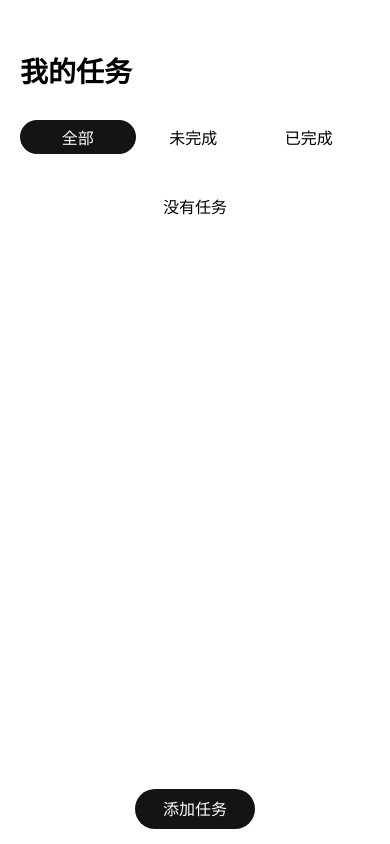
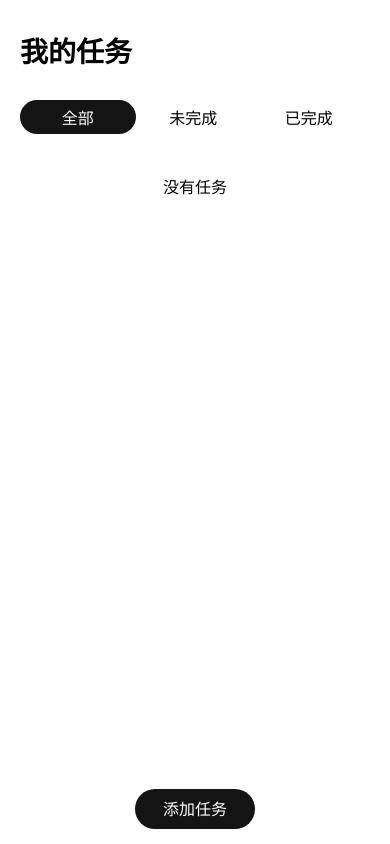
Before and after one commit to zcw1001/task-manager, a Vue app: page / in a window 390 px wide. Built offline with nearby package versions, Linux system fonts and the light colour scheme.

Commit message:
fixed css

```diff
--- a/src/components/Tasks/Tasks.vue
+++ b/src/components/Tasks/Tasks.vue
@@ -70,7 +70,7 @@ $task-list-height: calc(100vh - 153px);
 }
 
 @media only screen and (max-width: 400px) {
-    #header {
+    #header-container {
         padding: 30px 0;
     }
 }
```
